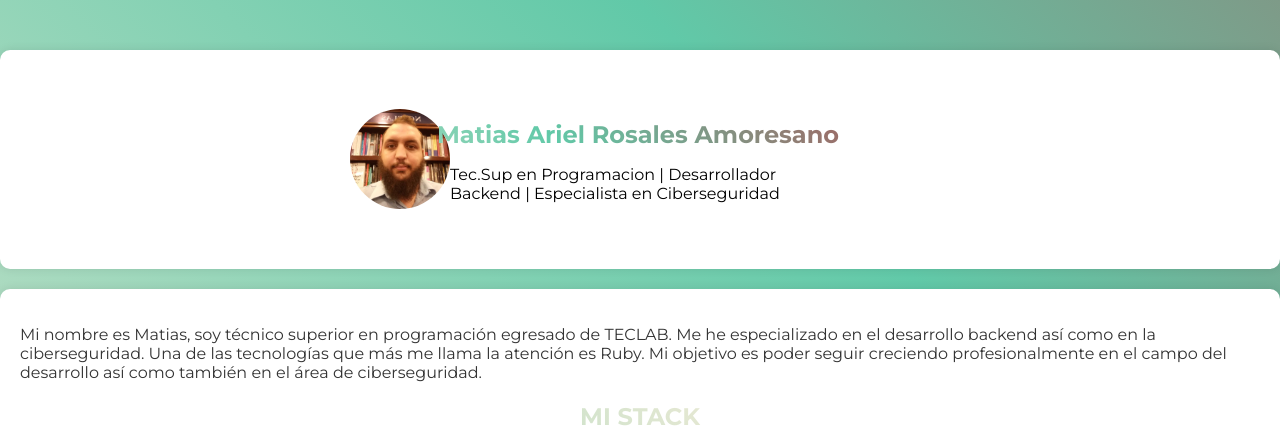
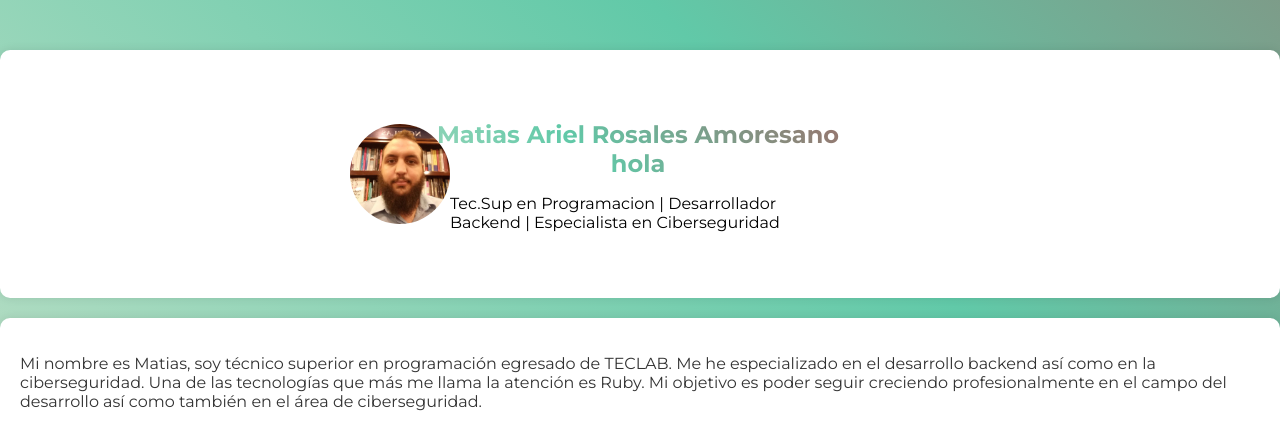
Before and after one commit to zasked98/Pagina-web, a plain HTML site: page index.html in a window 1280 px wide. Shown: the top 435 px of the page. Drawn offline with Linux system fonts and the light colour scheme; a script that the page names is missing.

Commit message:
Update index.html

```diff
--- a/index.html
+++ b/index.html
@@ -23,7 +23,7 @@
             </div>
 
             <div class="informacion">
-                <h1>Matias Ariel Rosales Amoresano</h1>
+                <h1>Matias Ariel Rosales Amoresano hola</h1>
 
                 <p>Tec.Sup en Programacion | Desarrollador Backend | Especialista en Ciberseguridad </p>
 
```
